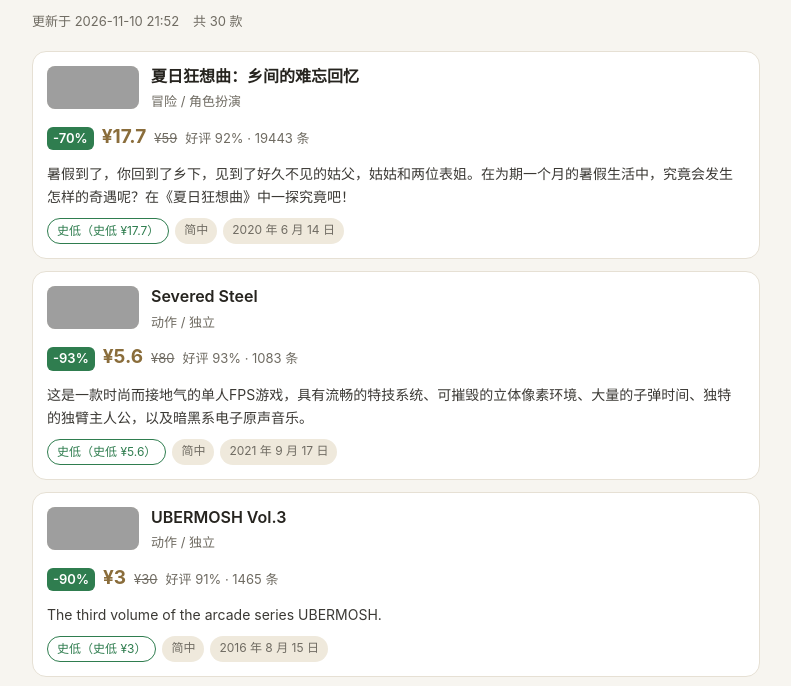
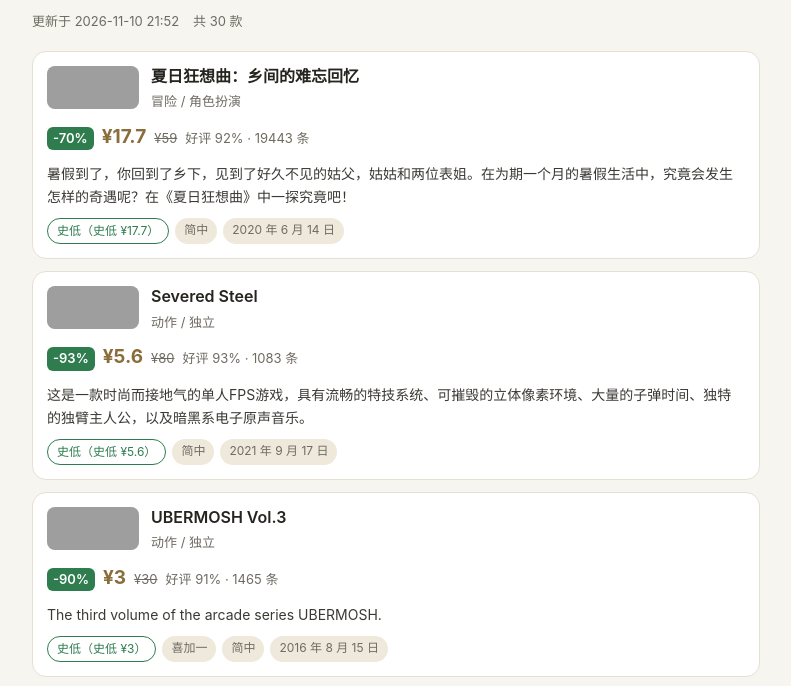
Before and after one commit to W-Hank/steam-picks, a plain HTML site: page index.html in a window 1280 px wide. Shown: the part 90-776 px from the top of the page, without its empty margins (244-1035 px from the left). Drawn offline with Linux system fonts and the light colour scheme; grey boxes are pictures that could not be loaded.

Commit message:
update index.html

```diff
--- a/index.html
+++ b/index.html
@@ -112,6 +112,7 @@ footer a{color:var(--gold)}
     var chips = el('div', 'chips');
     if (g.verdict) chips.appendChild(el('span', 'chip ' + (g.verdict === '史低' ? 'ok' : (g.verdict === '偏贵' ? 'warn' : '')), g.verdict + (g.historyLow ? '（史低 ¥' + g.historyLow + '）' : '')));
     if (g.avgHours) chips.appendChild(el('span', 'chip', '平均 ' + g.avgHours + ' 小时' + (g.perHour ? ' · ¥' + g.perHour + '/小时' : '')));
+    if (g.price < 5 && (g.reviews || 0) < 3000) chips.appendChild(el('span', 'chip', '喜加一'));
     if (g.chinese) chips.appendChild(el('span', 'chip', '简中'));
     if (g.released) chips.appendChild(el('span', 'chip', g.released));
     c.appendChild(chips);
```
